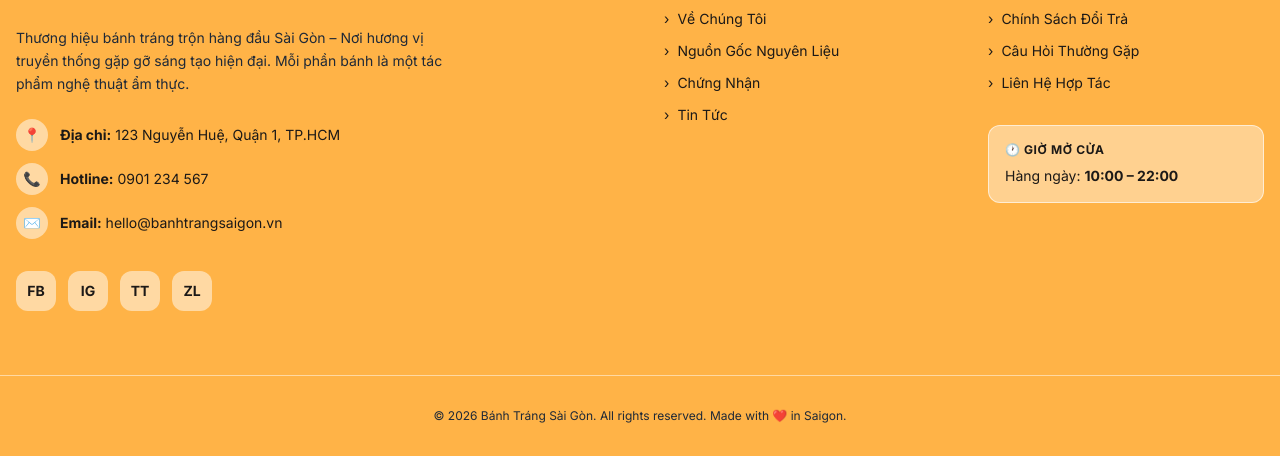
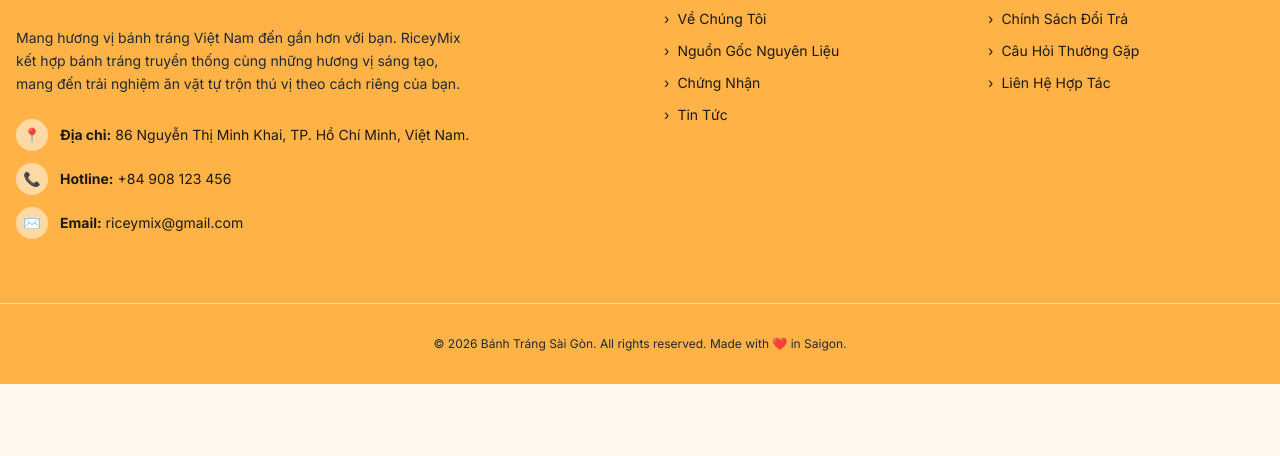
Before and after one commit to minhtri1612/banhtrang, a plain HTML site: page index.html in a window 1280 px wide. Shown: the part 5109-5565 px from the top of the page. After the commit the page ends 5493 px from the top, so only its background shows below. Drawn offline with nearby package versions, Linux system fonts and the light colour scheme.

Commit message:
Update footer contact details and remove social links and hours.
Co-authored-by: Cursor <cursoragent@cursor.com>

```diff
--- a/index.html
+++ b/index.html
@@ -209,7 +209,7 @@
                         <span data-i18n="hero.badge" class="text-brand-200 text-sm font-medium tracking-widest uppercase">🔥 Thương hiệu #1 Sài Gòn</span>
                     </div>
                     <div class="flex justify-center">
-                        <a href="https://wa.me/84901234567" target="_blank" class="inline-flex items-center gap-3 bg-[#25D366] text-white px-6 py-3 rounded-full font-bold text-lg hover:shadow-2xl transition-all transform hover:-translate-y-1">
+                        <a href="https://wa.me/84908123456" target="_blank" class="inline-flex items-center gap-3 bg-[#25D366] text-white px-6 py-3 rounded-full font-bold text-lg hover:shadow-2xl transition-all transform hover:-translate-y-1">
                             <img src="images/whatsapp.png" alt="" class="w-9 h-9 rounded-lg">
                             WhatsApp
                         </a>
@@ -468,28 +468,22 @@
                     <img src="images/logo.png" alt="RiceyMix" class="h-16 w-auto">
                 </a>
                 <p data-i18n="foot.blurb" class="text-sm text-gray-800 mb-6 leading-relaxed max-w-md">
-                    Thương hiệu bánh tráng trộn hàng đầu Sài Gòn – Nơi hương vị truyền thống gặp gỡ sáng tạo hiện đại. Mỗi phần bánh là một tác phẩm nghệ thuật ẩm thực.
+                    Mang hương vị bánh tráng Việt Nam đến gần hơn với bạn. RiceyMix kết hợp bánh tráng truyền thống cùng những hương vị sáng tạo, mang đến trải nghiệm ăn vặt tự trộn thú vị theo cách riêng của bạn.
                 </p>
                 <ul class="space-y-3 text-sm">
                     <li class="flex items-center gap-3">
                         <span class="w-8 h-8 bg-white/50 rounded-full flex items-center justify-center">📍</span>
-                        <span><strong data-i18n="foot.addr">Địa chỉ:</strong> 123 Nguyễn Huệ, Quận 1, TP.HCM</span>
+                        <span><strong data-i18n="foot.addr">Địa chỉ:</strong> <span data-i18n="foot.addrVal">86 Nguyễn Thị Minh Khai, TP. Hồ Chí Minh, Việt Nam.</span></span>
                     </li>
                     <li class="flex items-center gap-3">
                         <span class="w-8 h-8 bg-white/50 rounded-full flex items-center justify-center">📞</span>
-                        <span><strong>Hotline:</strong> 0901 234 567</span>
+                        <span><strong data-i18n="foot.phone">Hotline:</strong> +84 908 123 456</span>
                     </li>
                     <li class="flex items-center gap-3">
                         <span class="w-8 h-8 bg-white/50 rounded-full flex items-center justify-center">✉️</span>
-                        <span><strong>Email:</strong> hello@banhtrangsaigon.vn</span>
+                        <span><strong>Email:</strong> riceymix@gmail.com</span>
                     </li>
                 </ul>
-                <div class="flex space-x-3 mt-8">
-                    <a href="#" class="w-10 h-10 bg-white/50 rounded-xl flex items-center justify-center hover:bg-white transition-all text-warm-dark text-sm font-bold hover:-translate-y-1" aria-label="Facebook">FB</a>
-                    <a href="#" class="w-10 h-10 bg-white/50 rounded-xl flex items-center justify-center hover:bg-white transition-all text-warm-dark text-sm font-bold hover:-translate-y-1" aria-label="Instagram">IG</a>
-                    <a href="#" class="w-10 h-10 bg-white/50 rounded-xl flex items-center justify-center hover:bg-white transition-all text-warm-dark text-sm font-bold hover:-translate-y-1" aria-label="TikTok">TT</a>
-                    <a href="https://zalo.me/" target="_blank" class="w-10 h-10 bg-white/50 rounded-xl flex items-center justify-center hover:bg-white transition-all text-warm-dark text-sm font-bold hover:-translate-y-1" aria-label="Zalo">ZL</a>
-                </div>
             </div>
 
             <div>
@@ -511,10 +505,6 @@
                     <li><a href="#" class="hover:text-brand-800 transition-colors flex items-center gap-2"><span>›</span> <span data-i18n="foot.faq">Câu Hỏi Thường Gặp</span></a></li>
                     <li><a href="#" class="hover:text-brand-800 transition-colors flex items-center gap-2"><span>›</span> <span data-i18n="foot.partner">Liên Hệ Hợp Tác</span></a></li>
                 </ul>
-                <div class="mt-8 p-4 bg-white/40 rounded-xl border border-white/60">
-                    <div data-i18n="foot.hours" class="text-xs font-bold tracking-wider uppercase mb-2">🕐 Giờ mở cửa</div>
-                    <div class="text-sm"><span data-i18n="foot.daily">Hàng ngày:</span> <strong>10:00 – 22:00</strong></div>
-                </div>
             </div>
         </div>
         <div class="max-w-7xl mx-auto px-4 mt-16 pt-8 border-t border-white/50 text-center">
@@ -590,8 +580,10 @@
                 "n3.title": "Trộn theo cách bạn thích, thưởng thức theo cách riêng",
                 "n3.body": "Không chỉ là món ăn vặt, RiceyMix mang đến trải nghiệm tự kết hợp bánh tráng và gia vị với ba hương vị hấp dẫn: kim chi, rong biển cháy tỏi và phô mai.",
                 "n3.link": "Khám phá trải nghiệm RiceyMix",
-                "foot.blurb": "Thương hiệu bánh tráng trộn hàng đầu Sài Gòn – Nơi hương vị truyền thống gặp gỡ sáng tạo hiện đại. Mỗi phần bánh là một tác phẩm nghệ thuật ẩm thực.",
+                "foot.blurb": "Mang hương vị bánh tráng Việt Nam đến gần hơn với bạn. RiceyMix kết hợp bánh tráng truyền thống cùng những hương vị sáng tạo, mang đến trải nghiệm ăn vặt tự trộn thú vị theo cách riêng của bạn.",
                 "foot.addr": "Địa chỉ:",
+                "foot.addrVal": "86 Nguyễn Thị Minh Khai, TP. Hồ Chí Minh, Việt Nam.",
+                "foot.phone": "Hotline:",
                 "foot.explore": "Khám Phá",
                 "foot.ingredients": "Nguồn Gốc Nguyên Liệu",
                 "foot.certs": "Chứng Nhận",
@@ -600,8 +592,6 @@
                 "foot.return": "Chính Sách Đổi Trả",
                 "foot.faq": "Câu Hỏi Thường Gặp",
                 "foot.partner": "Liên Hệ Hợp Tác",
-                "foot.hours": "🕐 Giờ mở cửa",
-                "foot.daily": "Hàng ngày:",
                 "foot.copy": "© 2026 Bánh Tráng Sài Gòn. All rights reserved. Made with ❤️ in Saigon.",
                 "zalo.tip": "Chat Zalo ngay!",
                 "alt.hero": "Bánh tráng trộn Sài Gòn đường phố",
@@ -669,8 +659,10 @@
                 "n3.title": "Mix it your way, enjoy it your way",
                 "n3.body": "More than a snack, RiceyMix lets you combine rice paper and seasoning in three flavors: kimchi, garlic seaweed, and cheese.",
                 "n3.link": "Explore the RiceyMix experience",
-                "foot.blurb": "Saigon's mixed rice paper, where tradition meets a modern twist. Every serving is made to be eaten fresh.",
+                "foot.blurb": "Bring Vietnamese rice-paper flavor closer to you. RiceyMix pairs traditional rice paper with creative flavors, for a mix-it-yourself snack you can enjoy your own way.",
                 "foot.addr": "Address:",
+                "foot.addrVal": "86 Nguyễn Thị Minh Khai, Ho Chi Minh City, Vietnam.",
+                "foot.phone": "Hotline:",
                 "foot.explore": "Explore",
                 "foot.ingredients": "Ingredient Origins",
                 "foot.certs": "Certifications",
@@ -679,8 +671,6 @@
                 "foot.return": "Returns Policy",
                 "foot.faq": "FAQ",
                 "foot.partner": "Partnerships",
-                "foot.hours": "🕐 Opening hours",
-                "foot.daily": "Every day:",
                 "foot.copy": "© 2026 RiceyMix. All rights reserved. Made with ❤️ in Saigon.",
                 "zalo.tip": "Chat on Zalo",
                 "alt.hero": "Saigon street-style mixed rice paper",
```
